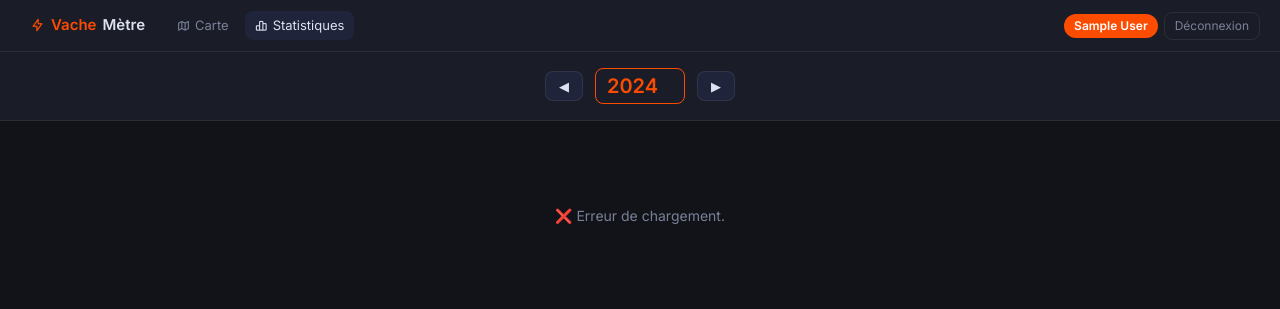
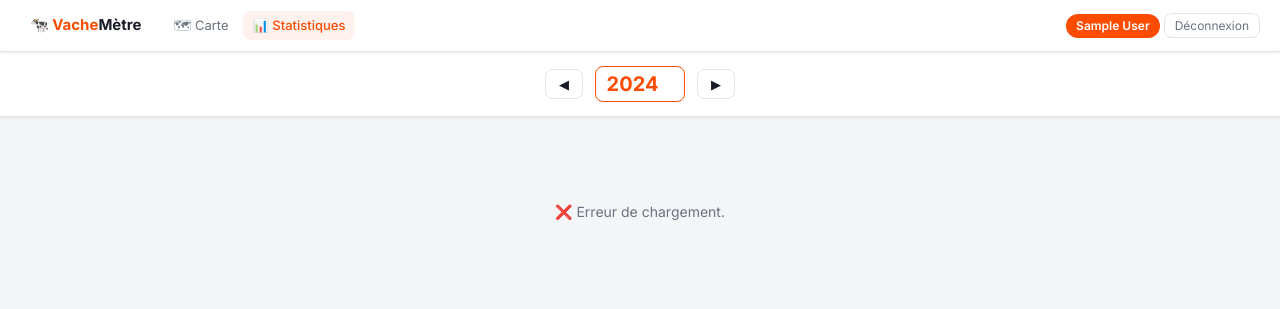
Before and after one commit to Kwibblez/SwissStats, a Flask app: page /stats in a window 1280 px wide. Shown: the top 309 px of the page. Run offline with Flask 3, Linux system fonts and the light colour scheme; the visitor is signed in with stand-in values (Sample User, id 1); data that the repository does not hold is empty; some libraries are stand-ins or nearby versions.

Commit message:
fix bug hopefully

```diff
--- a/Static/css/main.css
+++ b/Static/css/main.css
@@ -1,23 +1,19 @@
-/* ═══════════════════════════════════════════
-   VacheMètre — main.css
-   HEIG-VD 2026
-═══════════════════════════════════════════ */
+/* VacheMètre — Light Theme */
 
-/* ── Reset & variables ─────────────────── */
 *, *::before, *::after { margin: 0; padding: 0; box-sizing: border-box; }
 
 :root {
-  --bg:       #111318;
-  --surface:  #1a1d27;
-  --hover:    #20243a;
-  --border:   rgba(255,255,255,0.08);
-  --text:     #dde1f0;
-  --muted:    #7a8098;
-  --faint:    #4a5068;
-  --orange:   #fc4c02;
-  --font:     'Inter', system-ui, sans-serif;
-  --radius:   8px;
-  --radius-lg: 12px;
+  --bg:      #f4f5f7;
+  --surface: #ffffff;
+  --border:  #e2e4e9;
+  --text:    #1a1d27;
+  --muted:   #6b7280;
+  --faint:   #9ca3af;
+  --orange:  #fc4c02;
+  --orange-light: #fff2ee;
+  --font:    'Inter', system-ui, sans-serif;
+  --radius:  8px;
+  --shadow:  0 1px 3px rgba(0,0,0,0.08);
 }
 
 body {
@@ -37,21 +33,19 @@
   display: flex;
   align-items: center;
   padding: 0 20px;
-  gap: 6px;
+  gap: 4px;
   position: sticky;
   top: 0;
   z-index: 100;
+  box-shadow: var(--shadow);
 }
 
 .logo {
   font-size: 15px;
-  font-weight: 600;
+  font-weight: 700;
   color: var(--orange);
-  display: flex;
-  align-items: center;
-  gap: 6px;
-  margin-right: 6px;
   text-decoration: none;
+  margin-right: 8px;
 }
 .logo span { color: var(--text); }
 
@@ -61,13 +55,10 @@
   text-decoration: none;
   padding: 5px 10px;
   border-radius: var(--radius);
-  display: flex;
-  align-items: center;
-  gap: 5px;
   transition: background 0.15s, color 0.15s;
 }
-nav a:hover     { background: var(--hover); color: var(--text); }
-nav a.active    { background: var(--hover); color: var(--text); }
+nav a:hover  { background: var(--bg); color: var(--text); }
+nav a.active { background: var(--orange-light); color: var(--orange); font-weight: 500; }
 
 .spacer { flex: 1; }
 
@@ -105,18 +94,18 @@
   font-weight: 500;
   font-family: var(--font);
   cursor: pointer;
-  background: var(--hover);
+  background: var(--surface);
   color: var(--text);
   transition: background 0.15s;
   text-decoration: none;
 }
-.btn:hover        { background: #2a2f48; }
+.btn:hover        { background: var(--bg); }
 .btn-orange       { background: var(--orange); border-color: var(--orange); color: #fff; }
-.btn-orange:hover { background: #e04402; }
+.btn-orange:hover { opacity: 0.9; }
 
-/* ── Inputs & selects ──────────────────── */
+/* ── Inputs ──────────────────────────────── */
 input, select {
-  background: var(--bg);
+  background: var(--surface);
   border: 1px solid var(--border);
   color: var(--text);
   padding: 5px 9px;
@@ -247,97 +224,71 @@
   font-size: 12px;
   font-weight: 500;
   text-decoration: none;
-  transition: opacity 0.15s;
 }
 .pop-gpx:hover { opacity: 0.88; }
 
-/* ── Loader / barre de progression ─────── */
+/* ── Loader ──────────────────────────────── */
 .loader {
   display: none;
   position: fixed;
   inset: 0;
-  background: rgba(10,11,16,0.75);
+  background: rgba(244,245,247,0.8);
   z-index: 9999;
   align-items: center;
   justify-content: center;
   backdrop-filter: blur(2px);
 }
 .loader.active { display: flex; }
-
 .loader-box {
   background: var(--surface);
   border: 1px solid var(--border);
-  border-radius: var(--radius-lg);
+  border-radius: 12px;
   padding: 28px 36px;
   width: 340px;
   text-align: center;
+  box-shadow: 0 8px 24px rgba(0,0,0,0.1);
 }
 .loader-icon  { font-size: 24px; margin-bottom: 10px; }
 .loader-title { font-size: 15px; font-weight: 600; margin-bottom: 5px; }
-.loader-sub   {
-  font-size: 12px;
-  color: var(--muted);
-  margin-bottom: 18px;
-  min-height: 1.2em;
-  overflow: hidden;
-  text-overflow: ellipsis;
-  white-space: nowrap;
-}
-.prog-track {
-  background: rgba(255,255,255,0.08);
-  border-radius: 99px;
-  height: 6px;
-  overflow: hidden;
-  margin-bottom: 8px;
-}
-.prog-bar {
-  height: 100%;
-  background: var(--orange);
-  border-radius: 99px;
-  width: 0%;
-  transition: width 0.3s ease;
-}
-.prog-label { font-size: 12px; color: var(--muted); }
+.loader-sub   { font-size: 12px; color: var(--muted); margin-bottom: 18px; min-height: 1.2em; overflow: hidden; text-overflow: ellipsis; white-space: nowrap; }
+.prog-track   { background: var(--border); border-radius: 99px; height: 6px; overflow: hidden; margin-bottom: 8px; }
+.prog-bar     { height: 100%; background: var(--orange); border-radius: 99px; width: 0%; transition: width 0.3s ease; }
+.prog-label   { font-size: 12px; color: var(--muted); }
 
-/* ── Page stats ────────────────────────── */
+/* ── Page stats ──────────────────────────── */
 .year-bar {
   background: var(--surface);
   border-bottom: 1px solid var(--border);
-  padding: 16px 20px;
+  padding: 14px 20px;
   display: flex;
   align-items: center;
   justify-content: center;
   gap: 12px;
+  box-shadow: var(--shadow);
 }
 .year-bar input[type=number] {
   font-size: 20px;
-  font-weight: 600;
+  font-weight: 700;
   width: 90px;
   text-align: center;
   border-color: var(--orange);
   color: var(--orange);
-  background: transparent;
 }
 
 .content { max-width: 1100px; margin: 0 auto; padding: 24px 20px; }
 
 .section       { margin-bottom: 32px; }
 .section-title {
-  display: flex;
-  align-items: center;
-  gap: 8px;
   font-size: 11px;
-  font-weight: 600;
+  font-weight: 700;
   color: var(--muted);
   text-transform: uppercase;
   letter-spacing: 0.6px;
   margin-bottom: 12px;
-  padding-bottom: 10px;
+  padding-bottom: 8px;
   border-bottom: 1px solid var(--border);
 }
-.section-title i { color: var(--orange); font-size: 15px; }
 
-/* Cartes totaux */
 .totals-grid {
   display: grid;
   grid-template-columns: repeat(auto-fit, minmax(130px, 1fr));
@@ -471,16 +385,8 @@
   font-family: var(--font);
   cursor: pointer;
   text-decoration: none;
-  transition: opacity 0.15s;
 }
-.strava-btn:hover { opacity: 0.88; }
-
+.strava-btn:hover { opacity: 0.9; }
 .login-footer { margin-top: 16px; font-size: 11px; color: var(--faint); }
 
-/* ── État vide ─────────────────────────── */
-.empty {
-  text-align: center;
-  padding: 60px 20px;
-  color: var(--muted);
-  font-size: 14px;
-}
+.empty { text-align: center; padding: 60px 20px; color: var(--muted); }
--- a/Static/js/stats.js
+++ b/Static/js/stats.js
@@ -1,9 +1,16 @@
 // stats.js
 
 const MONTHS = ['Jan','Fév','Mar','Avr','Mai','Jun','Jul','Aoû','Sep','Oct','Nov','Déc'];
-const COLORS = { Run:'#fc4c02', Ride:'#3b82f6', Hike:'#22c55e', Walk:'#a3e635', Swim:'#06b6d4', AlpineSki:'#a78bfa', NordicSki:'#c084fc', Rowing:'#f59e0b', default:'#7a8098' };
-const EMOJI  = { Run:'🏃', Ride:'🚴', Hike:'🥾', Walk:'🚶', Swim:'🏊', AlpineSki:'⛷️', NordicSki:'🎿', Rowing:'🚣', default:'🏅' };
-const fmt    = (n) => n == null ? '—' : Number(n).toLocaleString('fr-CH');
+const COLORS = {
+  Run: '#fc4c02', Ride: '#3b82f6', Hike: '#16a34a', Walk: '#84cc16',
+  Swim: '#06b6d4', AlpineSki: '#8b5cf6', NordicSki: '#a855f7',
+  Rowing: '#f59e0b', default: '#6b7280',
+};
+const EMOJI = {
+  Run: '🏃', Ride: '🚴', Hike: '🥾', Walk: '🚶', Swim: '🏊',
+  AlpineSki: '⛷️', NordicSki: '🎿', Rowing: '🚣', default: '🏅',
+};
+const fmt = (n) => n == null ? '—' : Number(n).toLocaleString('fr-CH');
 
 let cMonth = null, cSport = null;
 
@@ -32,9 +39,8 @@
   const min = Math.floor((t.total_seconds % 3600) / 60);
 
   document.getElementById('content').innerHTML = `
-
     <div class="section">
-      <div class="section-title"><i class="ti ti-trophy"></i> Résumé ${data.year}</div>
+      <div class="section-title">Résumé ${data.year}</div>
       <div class="totals-grid">
         <div class="stat-card"><div class="icon">🏅</div><div class="val">${fmt(t.nb_activities)}</div><div class="unit">activités</div></div>
         <div class="stat-card"><div class="icon">📏</div><div class="val">${fmt(km)}</div><div class="unit">km parcourus</div></div>
@@ -46,19 +52,19 @@
     </div>
 
     <div class="section">
-      <div class="section-title"><i class="ti ti-mood-happy"></i> C'est l'équivalent de…</div>
+      <div class="section-title">C'est l'équivalent de…</div>
       <div class="fun-grid">
         <div class="fun-card"><div class="fun-icon">🐄</div><div><div class="fun-num">${fmt(fun.vaches)}</div><div class="fun-lbl">vaches bout à bout</div><div class="fun-desc">Une vache ≈ 2.4 m</div></div></div>
         <div class="fun-card"><div class="fun-icon">🌊</div><div><div class="fun-num">${fun.lac_leman}×</div><div class="fun-lbl">le tour du lac Léman</div><div class="fun-desc">170 km de tour complet</div></div></div>
-        <div class="fun-card"><div class="fun-icon">🏔️</div><div><div class="fun-num">${fun.cervin}×</div><div class="fun-lbl">l'altitude du Cervin</div><div class="fun-desc">${fmt(Math.round(t.total_elevation))} m de dénivelé</div></div></div>
-        <div class="fun-card"><div class="fun-icon">🫕</div><div><div class="fun-num">${fmt(fun.fondue)}</div><div class="fun-lbl">fondues brûlées</div><div class="fun-desc">≈ 800 kcal par fondue</div></div></div>
+        <div class="fun-card"><div class="fun-icon">🏔️</div><div><div class="fun-num">${fun.mont_blanc}×</div><div class="fun-lbl">l'altitude du Mont Blanc</div><div class="fun-desc">${fmt(Math.round(t.total_elevation))} m de dénivelé</div></div></div>
+        <div class="fun-card"><div class="fun-icon">🍕</div><div><div class="fun-num">${fmt(fun.pizzas)}</div><div class="fun-lbl">pizzas brûlées</div><div class="fun-desc">≈ 800 kcal par pizza</div></div></div>
         <div class="fun-card"><div class="fun-icon">✈️</div><div><div class="fun-num">${fun.lausanne_tokyo}×</div><div class="fun-lbl">Lausanne → Tokyo</div><div class="fun-desc">9 600 km à vol d'oiseau</div></div></div>
-        <div class="fun-card"><div class="fun-icon">⏰</div><div><div class="fun-num">${fun.heures}h</div><div class="fun-lbl">de sport au total</div><div class="fun-desc">Soit ${(fun.heures/24).toFixed(1)} jours complets !</div></div></div>
+        <div class="fun-card"><div class="fun-icon">⏰</div><div><div class="fun-num">${fun.heures}h</div><div class="fun-lbl">de sport au total</div><div class="fun-desc">Soit ${(fun.heures / 24).toFixed(1)} jours complets</div></div></div>
       </div>
     </div>
 
     <div class="section">
-      <div class="section-title"><i class="ti ti-chart-bar"></i> Évolution</div>
+      <div class="section-title">Évolution</div>
       <div class="charts-grid">
         <div class="chart-card"><h3>Distance par mois (km)</h3><canvas id="cMonth" height="160"></canvas></div>
         <div class="chart-card"><h3>Répartition par sport</h3><canvas id="cSport" height="160"></canvas></div>
@@ -66,7 +72,7 @@
     </div>
 
     <div class="section">
-      <div class="section-title"><i class="ti ti-list"></i> Par sport</div>
+      <div class="section-title">Par sport</div>
       <div class="chart-card">
         <table class="sport-table">
           <thead><tr><th>Sport</th><th>Activités</th><th>Distance</th><th>Calories</th></tr></thead>
@@ -90,38 +96,46 @@
   const monthVals = new Array(12).fill(0);
   data.by_month.forEach(m => { monthVals[m.month - 1] = +m.km || 0; });
 
-  const chartDefaults = {
-    scales: {
-      x: { ticks: { color: '#7a8098', font: { size: 11 } }, grid: { color: 'rgba(255,255,255,0.05)' } },
-      y: { ticks: { color: '#7a8098', font: { size: 11 } }, grid: { color: 'rgba(255,255,255,0.05)' } },
-    }
-  };
-
   if (cMonth) cMonth.destroy();
   cMonth = new Chart(document.getElementById('cMonth'), {
     type: 'bar',
     data: {
       labels: MONTHS,
-      datasets: [{ data: monthVals, backgroundColor: '#fc4c0299', borderColor: '#fc4c02', borderWidth: 1, borderRadius: 3 }]
+      datasets: [{
+        data: monthVals,
+        backgroundColor: '#fc4c0220',
+        borderColor: '#fc4c02',
+        borderWidth: 2,
+        borderRadius: 4,
+      }]
     },
-    options: { responsive: true, plugins: { legend: { display: false } }, ...chartDefaults }
+    options: {
+      responsive: true,
+      plugins: { legend: { display: false } },
+      scales: {
+        x: { ticks: { color: '#6b7280', font: { size: 11 } }, grid: { color: '#e2e4e9' } },
+        y: { ticks: { color: '#6b7280', font: { size: 11 } }, grid: { color: '#e2e4e9' } },
+      }
+    }
   });
 
   if (cSport) cSport.destroy();
   cSport = new Chart(document.getElementById('cSport'), {
     type: 'doughnut',
     data: {
-      labels: data.by_sport.map(s => `${EMOJI[s.sport_type]||'🏅'} ${s.sport_type}`),
+      labels: data.by_sport.map(s => `${EMOJI[s.sport_type] || '🏅'} ${s.sport_type}`),
       datasets: [{
         data: data.by_sport.map(s => +s.km || 0),
         backgroundColor: data.by_sport.map(s => COLORS[s.sport_type] || COLORS.default),
         borderWidth: 2,
-        borderColor: '#1a1d27',
+        borderColor: '#ffffff',
       }]
     },
     options: {
       responsive: true,
-      plugins: { legend: { position: 'bottom', labels: { color: '#7a8098', font: { size: 11 }, padding: 12 } } }
+      plugins: {
+        legend: { position: 'bottom', labels: { color: '#6b7280', font: { size: 11 }, padding: 12 } }
+      }
     }
   });
 }
--- a/app.py
+++ b/app.py
@@ -363,14 +363,14 @@
     # 1 vache suisse = 2.4m de long en moyenne
     VACHE_LONGUEUR_M = 2.4
     # Distance Lausanne-Tokyo = 9 600 km
-    # Cervin = 4478 m
+    # Mont Blanc = 4808m
     # Tour du Lac Léman = 170 km
     fun = {
         "vaches":         round(totals["total_m"] / VACHE_LONGUEUR_M),
         "lac_leman":      round(total_km / 170, 1),
-        "cervin":     round(totals["total_elevation"] / 4478, 1),
+        "mont_blanc":     round(totals["total_elevation"] / 4808, 1),
         "lausanne_tokyo": round(total_km / 9600, 2),
-        "fondue":         round(totals["total_calories"] / 800),   # ~800 kcal/pizza
+        "pizzas":         round(totals["total_calories"] / 800),   # ~800 kcal/pizza
         "heures":         round(totals["total_seconds"] / 3600, 1),
     }
 
--- a/templates/stats.html
+++ b/templates/stats.html
@@ -5,20 +5,19 @@
   <meta name="viewport" content="width=device-width, initial-scale=1.0">
   <title>Statistiques {{ year }} — VacheMètre</title>
   <link rel="preconnect" href="https://fonts.googleapis.com">
-  <link href="https://fonts.googleapis.com/css2?family=Inter:wght@400;500;600&display=swap" rel="stylesheet">
-  <link rel="stylesheet" href="https://cdn.jsdelivr.net/npm/@tabler/icons-webfont@latest/tabler-icons.min.css">
+  <link href="https://fonts.googleapis.com/css2?family=Inter:wght@400;500;600;700&display=swap" rel="stylesheet">
   <link rel="stylesheet" href="{{ url_for('static', filename='css/main.css') }}">
   <script src="https://cdn.jsdelivr.net/npm/chart.js@4.4.0/dist/chart.umd.min.js"></script>
 </head>
 <body>
 
 <nav>
-  <a href="/" class="logo"><i class="ti ti-bolt"></i>Vache<span>Mètre</span></a>
-  <a href="/map?year={{ year }}"><i class="ti ti-map"></i> Carte</a>
-  <a href="/stats?year={{ year }}" class="active"><i class="ti ti-chart-bar"></i> Statistiques</a>
+  <a href="/" class="logo">🐄 Vache<span>Mètre</span></a>
+  <a href="/map?year={{ year }}">🗺 Carte</a>
+  <a href="/stats?year={{ year }}" class="active">📊 Statistiques</a>
   <div class="spacer"></div>
   <span class="nav-badge">{{ firstname }}</span>
-  <a href="/logout" class="nav-btn">Déconnexion</a>
+  <button class="nav-btn" onclick="window.location='/logout'">Déconnexion</button>
 </nav>
 
 <div class="year-bar">
```
Also changed, not shown: other parts of Static/css/main.css (+43 -94 lines), Static/js/map.js (+34 -22 lines), templates/login.html (+6 -7 lines), templates/map.html (+8 -15 lines), README.md (deleted).
